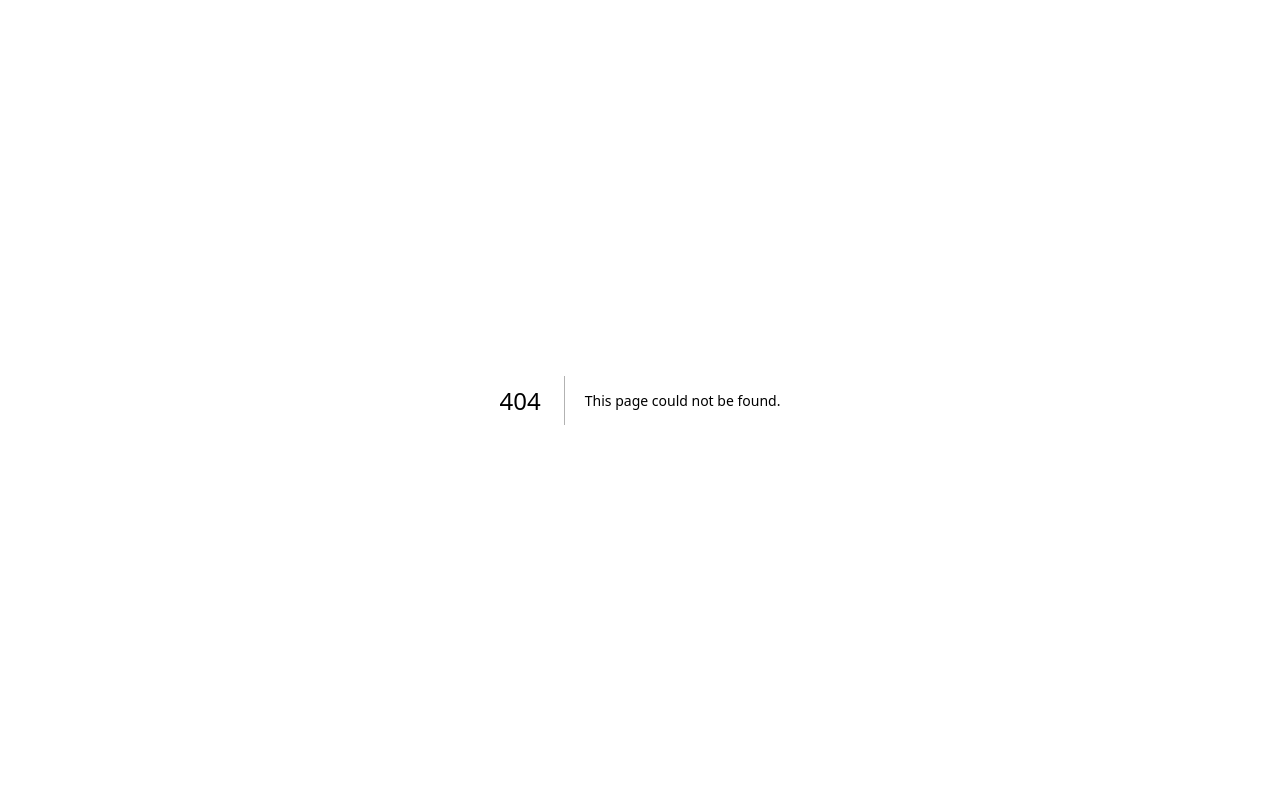
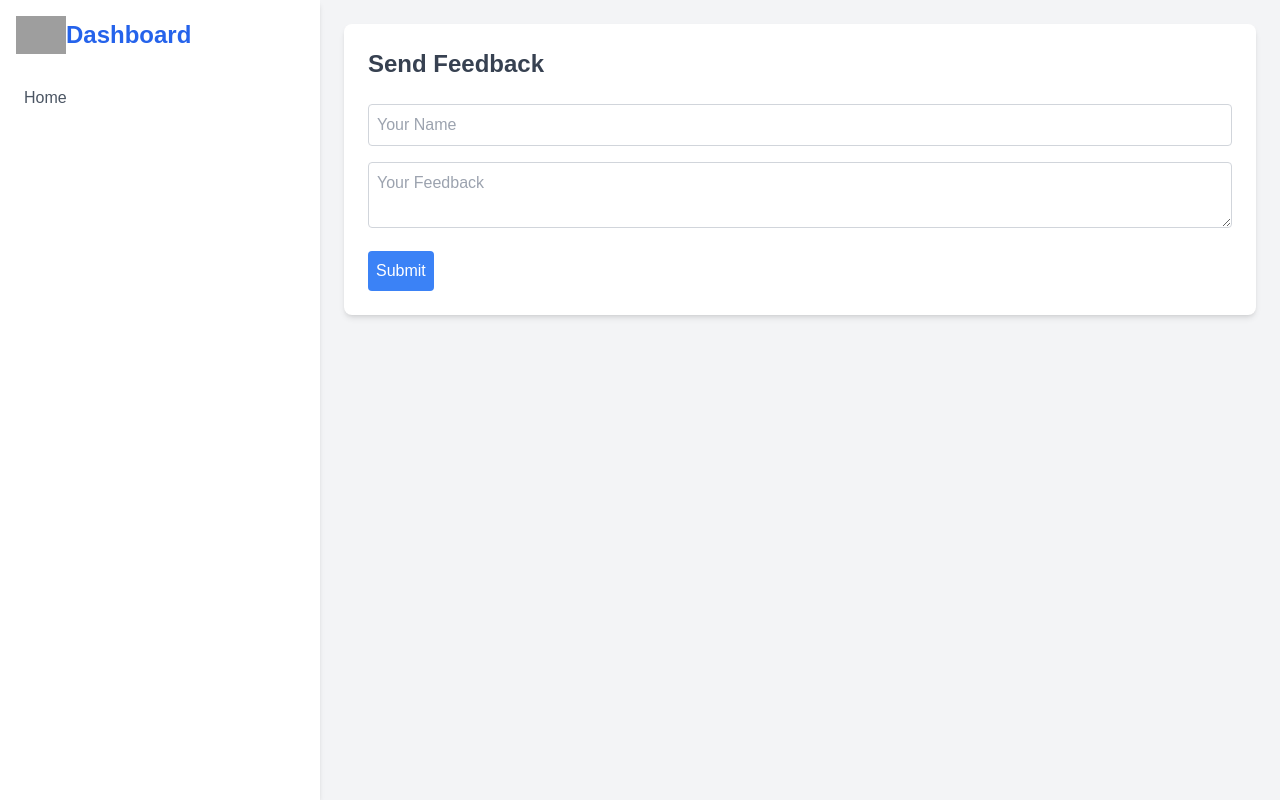
Before and after one commit to eftelyasvrdg/financial-dashboard, a Next.js app: page /feedback in a window 1280 px wide. Before the commit this address had no page. Built offline with nearby package versions, Linux system fonts and the light colour scheme; grey boxes are pictures that could not be loaded.

Commit message:
feedback added

```diff
--- a/src/app/ExpensesContent.js
+++ b/src/app/ExpensesContent.js
@@ -3,27 +3,28 @@
 import { useState } from "react";
 import useTranslation from "next-translate/useTranslation";
 
-export default function ExpensesContent() {
+export default function ExpensesContent({ financialData, addExpense }) {
     const { t } = useTranslation("common");
-
-    // Include pre-existing expenses
-    const [expenses, setExpenses] = useState([
-        { name: "Rent", amount: 500 },
-        { name: "Groceries", amount: 200 },
-        { name: "Utilities", amount: 100 },
-    ]);
     const [newExpenseName, setNewExpenseName] = useState("");
     const [newExpenseAmount, setNewExpenseAmount] = useState("");
 
     const handleAddExpense = () => {
         const expenseAmount = parseFloat(newExpenseAmount);
-        const expenseName = newExpenseName.trim() || t("expense_name");
-        if (isNaN(expenseAmount)) return;
+        const expenseName = newExpenseName.trim() || t("default_expense_name");
 
-        setExpenses([...expenses, { name: expenseName, amount: expenseAmount }]);
+        if (!expenseName || isNaN(expenseAmount) || expenseAmount <= 0) {
+            alert(t("invalid_expense_message"));
+            return;
+        }
+
+        // Add the expense
+        addExpense(expenseName, expenseAmount);
+
+        // Clear input fields
         setNewExpenseName("");
         setNewExpenseAmount("");
     };
+
 
     return (
         <div>
@@ -56,7 +57,7 @@ export default function ExpensesContent() {
             <div className="mt-6 bg-white p-6 rounded-lg shadow-md">
                 <h2 className="text-lg font-semibold text-gray-600">{t("expenses_breakdown")}</h2>
                 <ul className="mt-4 space-y-2">
-                    {expenses.map((expense, index) => (
+                    {financialData.expenseHistory.map((expense, index) => (
                         <li key={index} className="flex justify-between border-b pb-2">
                             <span className="text-gray-700">{expense.name}</span>
                             <span className="text-gray-900 font-semibold">${expense.amount.toFixed(2)}</span>
--- a/src/app/HomeContent.js
+++ b/src/app/HomeContent.js
@@ -15,18 +15,8 @@ import {
 
 ChartJS.register(CategoryScale, LinearScale, BarElement, Title, Tooltip, Legend);
 
-export default function HomeContent() {
+export default function HomeContent({ financialData }) {
     const { t } = useTranslation("common");
-    const [financialData] = useState({
-        income: 5000,
-        expenses: 2500,
-        savings: 2500,
-        expenseHistory: [
-            { name: "Rent", amount: 500 },
-            { name: "Groceries", amount: 200 },
-            { name: "Utilities", amount: 100 },
-        ],
-    });
 
     const revenueData = {
         labels: financialData.expenseHistory.map((expense) => expense.name),
@@ -42,13 +32,8 @@ export default function HomeContent() {
     const revenueOptions = {
         responsive: true,
         plugins: {
-            legend: {
-                position: "top",
-            },
-            title: {
-                display: true,
-                text: t("expenses_breakdown"),
-            },
+            legend: { position: "top" },
+            title: { display: true, text: t("expenses_breakdown") },
         },
     };
 
--- /dev/null
+++ b/src/app/api/feedback.js
@@ -0,0 +1,16 @@
+export default function handler(req, res) {
+    if (req.method === "POST") {
+        const { name, feedback} = req.body;
+
+        if (!name || !feedback) {
+            return res.status(400).json({ message: "Name, feedback are required." });
+        }
+
+        console.log("Received Feedback:", { name, feedback });
+
+        return res.status(200).json({ message: "Thank you for your feedback!" });
+    }
+
+    res.setHeader("Allow", ["POST"]);
+    res.status(405).json({ message: `Method ${req.method} not allowed` });
+}
--- /dev/null
+++ b/src/app/feedback/layout.js
@@ -0,0 +1,33 @@
+// src/app/feedback/layout.js
+"use client";
+
+
+export default function FeedbackLayout({ children }) {
+
+    return (
+        <div className="flex bg-gray-100 min-h-screen">
+            {/* Sidebar */}
+            <aside className="w-1/4 bg-white p-4 shadow-md">
+                <div className="mb-8 flex items-center">
+                    <img
+                        src="/dashboard-icon.png"
+                        alt="Dashboard Icon"
+                        width={50}
+                        height={50}
+                    />
+                    <h2 className="text-2xl font-bold text-blue-600">Dashboard</h2>
+                </div>
+                <nav className="space-y-4">
+                    <a href="/" className="w-full text-left p-2 rounded text-gray-600">
+                        Home
+                    </a>
+                </nav>
+            </aside>
+
+            {/* Main Content */}
+            <main className="flex-1 p-6">
+                {children} {/* Render the children (Feedback page content) */}
+            </main>
+        </div>
+    );
+}
--- /dev/null
+++ b/src/app/feedback/page.js
@@ -0,0 +1,80 @@
+"use client";
+
+import { useState, useEffect } from "react";
+
+export default function Feedback() {
+    const [name, setName] = useState("");
+    const [feedback, setFeedback] = useState("");
+    const [response, setResponse] = useState("");
+
+    // Ensure consistent hydration
+    const [hydrated, setHydrated] = useState(false);
+    useEffect(() => setHydrated(true), []);
+
+    const handleSubmit = async (e) => {
+        e.preventDefault();
+
+        if (!name || !feedback) {
+            setResponse("Both fields are required!");
+            return;
+        }
+
+        try {
+            const res = await fetch("/api/feedback", {
+                method: "POST",
+                headers: {
+                    "Content-Type": "application/json",
+                },
+                body: JSON.stringify({ name, feedback }),
+            });
+
+            if (res.ok) {
+                const data = await res.json();
+                setResponse(data.message);
+            } else {
+                const errorData = await res.json();
+                setResponse(`Error: ${errorData.message}`);
+            }
+        } catch (error) {
+            console.error("Error submitting feedback:", error);
+            setResponse("An error occurred while submitting your feedback.");
+        }
+    };
+
+    if (!hydrated) {
+        return <div>Loading...</div>;
+    }
+
+    return (
+        <div className="bg-white p-6 rounded-lg shadow-md">
+            <h1 className="text-2xl font-bold text-gray-700 mb-6">Send Feedback</h1>
+            <form onSubmit={handleSubmit}>
+                <div className="mb-4">
+                    <input
+                        type="text"
+                        placeholder="Your Name"
+                        value={name}
+                        onChange={(e) => setName(e.target.value)}
+                        className="w-full p-2 border border-gray-300 rounded"
+                    />
+                </div>
+                <div className="mb-4">
+                    <textarea
+                        placeholder="Your Feedback"
+                        value={feedback}
+                        onChange={(e) => setFeedback(e.target.value)}
+                        className="w-full p-2 border border-gray-300 rounded"
+                    />
+                </div>
+                <button type="submit" className="bg-blue-500 text-white p-2 rounded">
+                    Submit
+                </button>
+            </form>
+            {response && (
+                <p className="mt-4 text-gray-700" suppressHydrationWarning>
+                    {response}
+                </p>
+            )}
+        </div>
+    );
+}
--- a/src/app/news/page.js
+++ b/src/app/news/page.js
@@ -1,4 +1,4 @@
-"use client"; // Mark this file as a client component
+"use client";
 
 import { useEffect, useState } from "react";
 import Image from "next/image";
@@ -8,7 +8,6 @@ export default function News() {
     const [loading, setLoading] = useState(true);
     const [error, setError] = useState(null);
 
-    // Fetch data from your financial news API
     useEffect(() => {
         const fetchNews = async () => {
             try {
--- a/src/app/page.js
+++ b/src/app/page.js
@@ -1,4 +1,4 @@
-"use client"; // Mark this file as a client component
+"use client";
 
 import { useState } from "react";
 import Image from "next/image";
@@ -8,11 +8,48 @@ import ExpensesContent from "./ExpensesContent";
 
 export default function Home() {
     const { t } = useTranslation("common");
+
+    // Shared state
+    const [financialData, setFinancialData] = useState({
+        income: 5000,
+        expenses: 2500,
+        savings: 2500,
+        expenseHistory: [
+            { name: "Rent", amount: 500 },
+            { name: "Groceries", amount: 200 },
+            { name: "Utilities", amount: 100 },
+        ],
+    });
+
     const [view, setView] = useState("home");
+
+    const addExpense = (name, amount) => {
+        if (!name || amount <= 0 || isNaN(amount)) {
+            console.error("Invalid expense:", { name, amount });
+            return;
+        }
+
+        const updatedExpenseHistory = [...financialData.expenseHistory, { name, amount }];
+
+        const updatedTotalExpenses = financialData.expenses + amount;
+
+        const updatedSavings = financialData.income - updatedTotalExpenses;
+
+        // Update state
+        setFinancialData((prevState) => ({
+            ...prevState,
+            expenseHistory: updatedExpenseHistory,
+            expenses: updatedTotalExpenses,
+            savings: updatedSavings >= 0 ? updatedSavings : 0,
+        }));
+
+        console.log("Updated Expense History:", updatedExpenseHistory);
+        console.log("Updated Total Expenses:", updatedTotalExpenses);
+        console.log("Updated Savings:", updatedSavings);
+    };
 
     return (
         <div className="flex bg-gray-100 min-h-screen">
-            {/* Sidebar */}
             <aside className="w-1/4 bg-white p-4 shadow-md">
                 <div className="mb-8 flex items-center">
                     <Image
@@ -46,20 +83,26 @@ export default function Home() {
                     >
                         {t("ssr_demo")}
                     </button>
-                    {/* Add a link to the financial news page */}
                     <button
                         onClick={() => (window.location.href = "/news")}
                         className="w-full text-left p-2 rounded text-gray-600"
                     >
                         {t("financial_news")}
                     </button>
+                    <button
+                        onClick={() => (window.location.href = "/feedback")}
+                        className="w-full text-left p-2 rounded text-gray-600"
+                    >
+                        {t("send_feedback")}
+                    </button>
                 </nav>
             </aside>
 
-            {/* Main Content */}
             <main className="flex-1 p-6">
-                {view === "home" && <HomeContent />}
-                {view === "expenses" && <ExpensesContent />}
+                {view === "home" && <HomeContent financialData={financialData} />}
+                {view === "expenses" && (
+                    <ExpensesContent financialData={financialData} addExpense={addExpense} />
+                )}
             </main>
         </div>
     );
--- a/src/app/ssr/page.js
+++ b/src/app/ssr/page.js
@@ -20,7 +20,6 @@ export default async function SSRPage() {
         console.error("Error fetching exchange rate data:", error.message);
     }
 
-    // If no rates data is available, display a fallback message
     if (!rates || Object.keys(rates).length === 0) {
         return (
             <div className="flex bg-gray-100 min-h-screen">
@@ -28,7 +27,7 @@ export default async function SSRPage() {
                 <aside className="w-1/4 bg-white p-4 shadow-md">
                     <div className="mb-8 flex items-center">
                         <Image
-                            src="/dashboard-icon.png" // Correct path from public folder
+                            src="/dashboard-icon.png"
                             alt="Dashboard Icon"
                             width={50}
                             height={50}
```
Also changed, not shown: feedbacks.json (added, +10 -0 lines).
